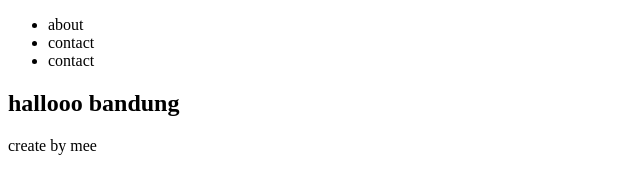
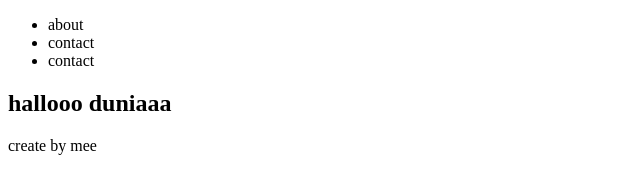
Before and after one commit to WindiAlAzmi/my-web, a plain HTML site: page index.html in a window 1280 px wide. Shown: the full height of the page, 0-640 px from the left. Drawn offline with Linux system fonts and the light colour scheme.

Commit message:
ini update lagii

```diff
--- a/index.html
+++ b/index.html
@@ -13,7 +13,7 @@
 </nav>
 
 <section>
-    <h1>hallooo bandung</h1>
+    <h1>hallooo duniaaa </h1>
 </section>
 
 
```
